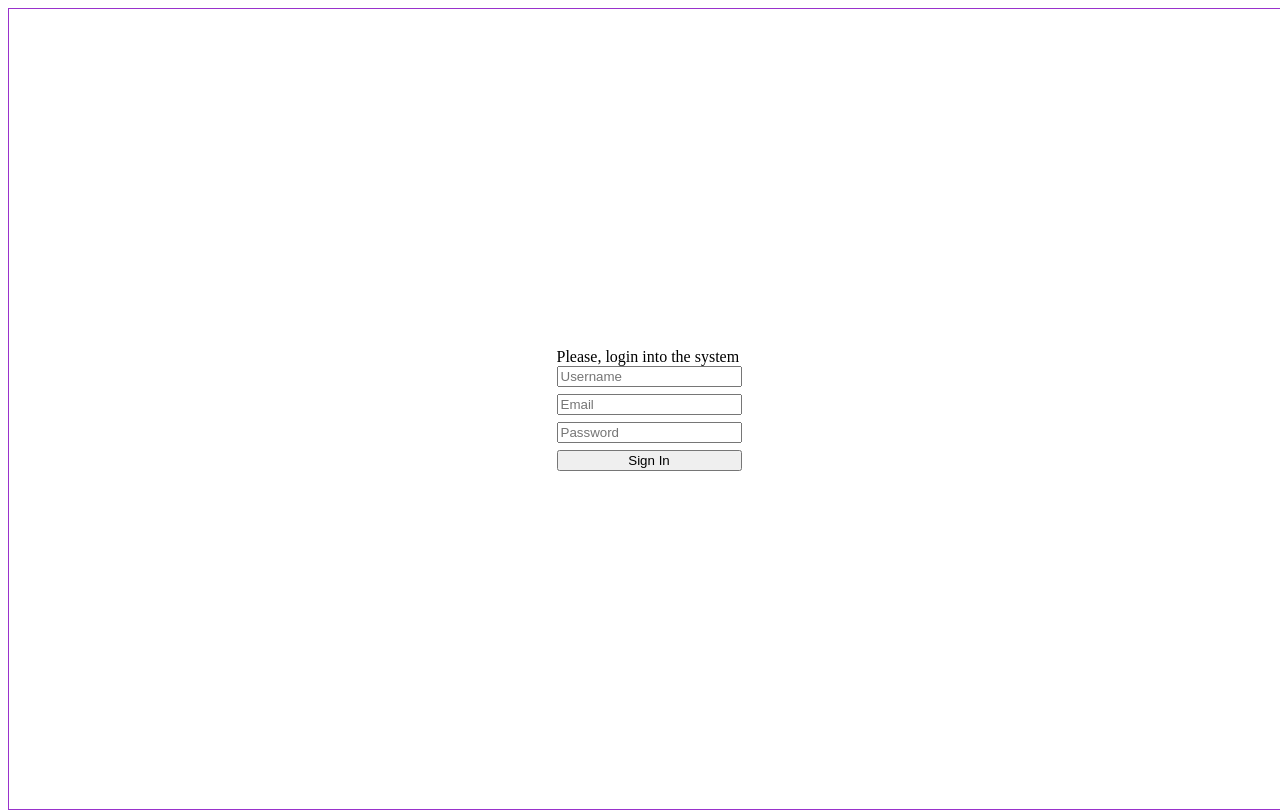
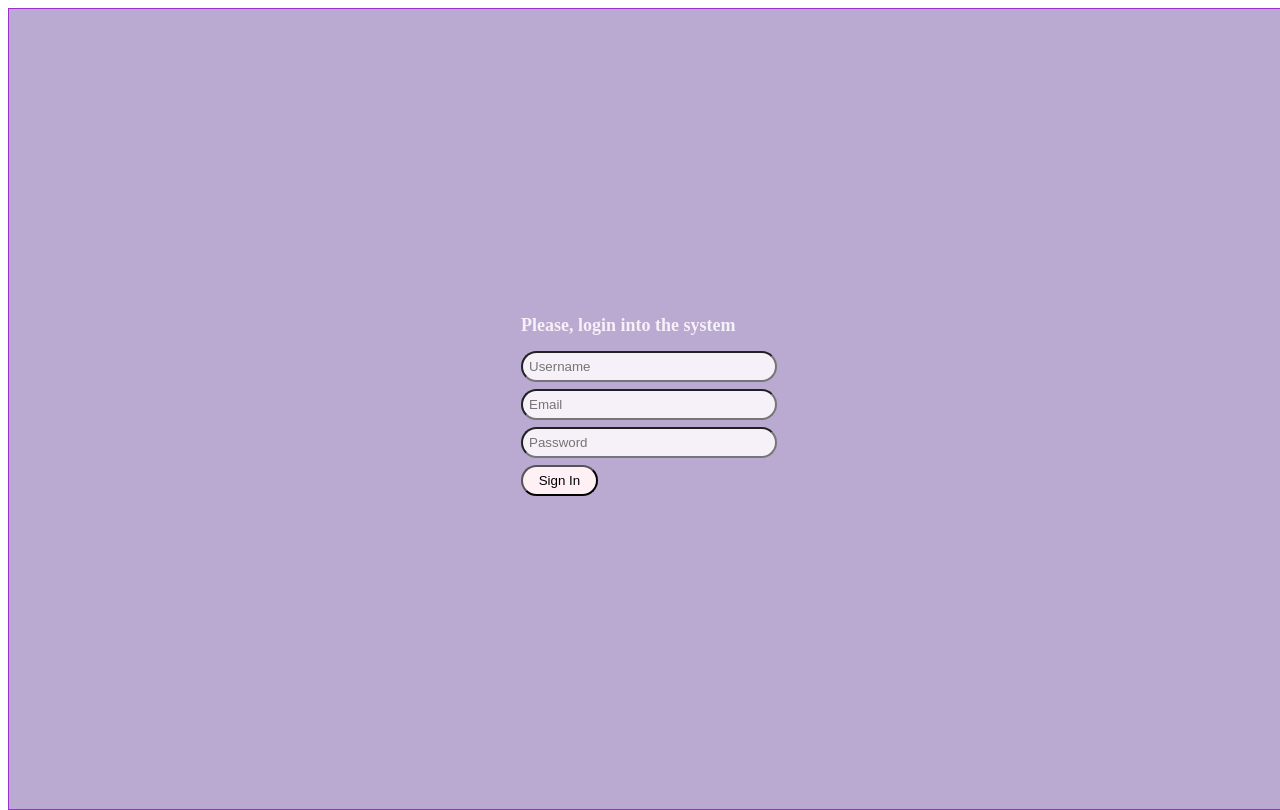
Before and after one commit to DFam1411/test_js1, a plain HTML site: page testjs2/index.html in a window 1280 px wide. Drawn offline with Linux system fonts and the light colour scheme.

Commit message:
made some visual changes

```diff
--- a/testjs2/index.html
+++ b/testjs2/index.html
@@ -5,15 +5,17 @@
     <title>Title</title>
   <link rel="stylesheet" href="styles.css">
 </head>
-<body>
+<body class = "main page">
 <div class = "login">
 
   <form class = "login_form" method="post" action="">
+
       <label>Please, login into the system</label>
     <input id="user_id" placeholder="Username" type="name" required>
     <input placeholder="Email" type="email" required>
     <input placeholder="Password" type="password" required>
       <button onclick="formSubmitted()" type = "submit"> Sign In</button>
+
   </form>
 
 </div>
--- a/testjs2/styles.css
+++ b/testjs2/styles.css
@@ -1,4 +1,6 @@
+
 .login{
+    background: #BAA9D0;
     border: 1px solid darkorchid;
     display: flex;
     justify-content: center;
@@ -9,9 +11,28 @@
     margin: 0 auto;
 }
 .login_form{
+    border: 200px;
     display: flex;
     flex-direction: column;
+    width: 20%;
+}
+label{
+    color: #F6F0F8;
+    margin-bottom: 15px;
+    font-size: large;
+    font-style: initial;
+    font-weight: bold;
 }
 input{
+    background: #F6F0F8;
     margin-bottom: 7px;
+    border-radius: 25px;
+    padding: 6px;
 }
+button{
+    background: lavenderblush;
+    margin-bottom: 7px;
+    border-radius: 25px;
+    padding: 6px;
+    width: 30%;
+}
```
